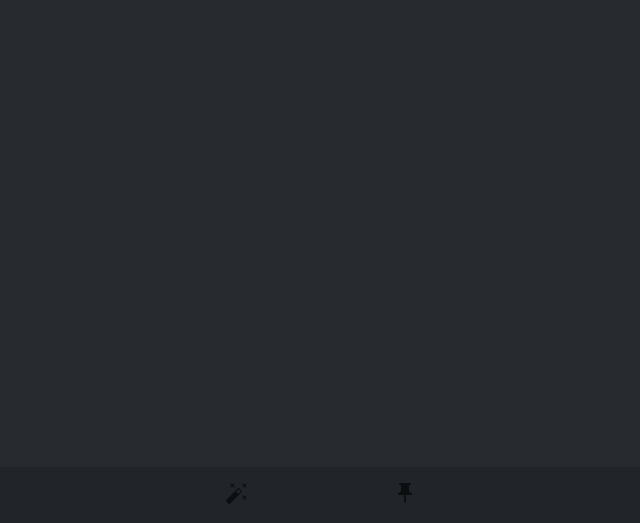
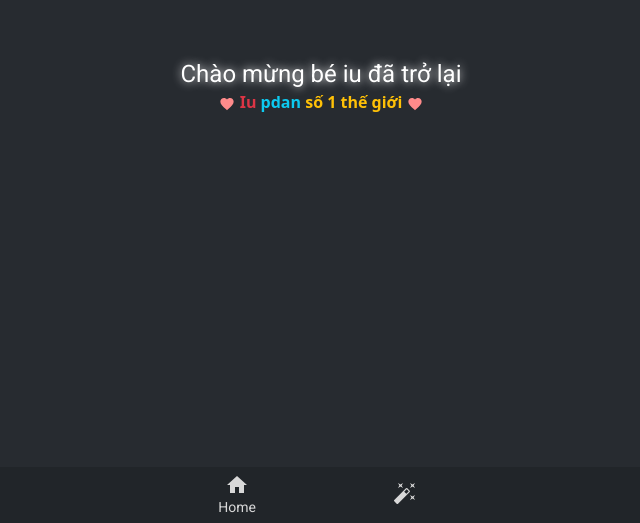
Before and after one commit to duc-tho/tikdown, a React (Create React App) app: page / in a window 1280 px wide. Before the commit this address had no page. Shown: the part 277-800 px from the top of the page, without its empty margins (319-959 px from the left). Built offline with nearby package versions, Linux system fonts and the light colour scheme.

Commit message:
Update UI

```diff
--- a/src/components/navigation/index.module.scss
+++ b/src/components/navigation/index.module.scss
@@ -3,4 +3,13 @@
      bottom: 0;
      width: 100%;
      background-color: #212529 !important;
+
+     &__button {
+          color: rgb(216, 216, 216) !important;
+          transition: .2s;
+
+          &:hover {
+               color: rgb(240, 240, 240) !important;
+          }
+     }
 }
--- a/src/components/navigation/index.tsx
+++ b/src/components/navigation/index.tsx
@@ -1,29 +1,33 @@
 import { BottomNavigation, BottomNavigationAction } from "@mui/material";
 import AutoFixHighIcon from "@mui/icons-material/AutoFixHigh";
-import PushPinIcon from '@mui/icons-material/PushPin';
-import React from "react";
+import HomeIcon from '@mui/icons-material/Home';
 import { Link } from "react-router-dom";
 import classes from "./index.module.scss";
+import React from "react";
+
+console.log(classes);
 
 const Navigation = () => {
-     const [tab, setTab] = React.useState("recents");
+     const [tab, setTab] = React.useState("home");
      const handleChange = (event: React.SyntheticEvent, newValue: string) => setTab(newValue);
 
      return (
           <BottomNavigation value={tab} onChange={handleChange} className={classes.stickyNavigation}>
+                <BottomNavigationAction
+                    className={classes.stickyNavigation__button}
+                    component={Link}
+                    to="/"
+                    label="Home"
+                    value="home"
+                    icon={<HomeIcon />}
+               />
                <BottomNavigationAction
+                    className={classes.stickyNavigation__button}
                     component={Link}
-                    to="/tiktok-downloader"
+                    to="/tool"
                     label="Công cụ"
                     value="tools"
                     icon={<AutoFixHighIcon />}
-               />
-               <BottomNavigationAction
-                    component={Link}
-                    to="/"
-                    label="Sự kiện"
-                    value="events"
-                    icon={<PushPinIcon />}
                />
           </BottomNavigation>
      );
--- a/src/pages/TiktokDownloader.tsx
+++ b/src/components/tiktok-downloader/index.tsx
@@ -5,7 +5,7 @@ import {
 } from "react-bootstrap";
 import { Alert, AlertColor, Snackbar, CircularProgress  } from '@mui/material';
 // import "./G.scss";
-import { tiktokApi } from "../services/api/tiktok.api";
+import { tiktokApi } from "../../services/api/tiktok.api";
 import ContentPasteIcon from '@mui/icons-material/ContentPaste';
 import FavoriteIcon from '@mui/icons-material/Favorite';
 
--- /dev/null
+++ b/src/pages/home/index.module.scss
@@ -0,0 +1,18 @@
+.heart {
+     animation: ranbowColor infinite 1s;
+}
+
+@keyframes ranbowColor {
+     0%,
+     100% {
+          color: #FFF;
+     }
+
+     25% {
+          color: rgb(255, 238, 139);
+     }
+
+     50% {
+          color: rgb(255, 139, 139);
+     }
+}
--- /dev/null
+++ b/src/pages/home/index.tsx
@@ -0,0 +1,36 @@
+import { Typography } from '@mui/material'
+import React, { Fragment } from 'react'
+import { Col, Container, Row } from 'react-bootstrap'
+import FavoriteIcon from '@mui/icons-material/Favorite';
+import classes from './index.module.scss';
+
+export default function Home() {
+     return (
+          <Fragment>
+               <Container className='h-100 d-flex justify-content-center align-items-center flex-column'>
+                    <Row>
+                         <Col>
+                              <Typography variant="h5" className='text-light title text-center'>Chào mừng bé iu đã trở lại</Typography>
+                              <p className="text-center">
+                                   <FavoriteIcon className={classes.heart} style={{ width: '1rem' }}/>
+                                   {" "}
+                                   <span className="fw-bold text-danger">
+                                        Iu
+                                   </span>
+                                   {" "}
+                                   <span className="fw-bold text-info">
+                                        pdan
+                                   </span>
+                                   {" "}
+                                   <span className="fw-bold text-warning">
+                                        số 1 thế giới
+                                   </span>
+                                   {" "}
+                                   <FavoriteIcon className={classes.heart} style={{ width: '1rem' }}/>
+                              </p>
+                         </Col>
+                    </Row>
+               </Container>
+          </Fragment>
+     )
+}
--- a/src/pages/master/index.tsx
+++ b/src/pages/master/index.tsx
@@ -1,7 +1,9 @@
 import React, { Component } from "react";
 import { BrowserRouter, Routes, Route } from "react-router-dom";
 import Navigation from "../../components/navigation";
-import TiktokDownloader from "../TiktokDownloader";
+import TiktokDownloader from "../../components/tiktok-downloader";
+import Home from "../home";
+import Tool from "../tool";
 import classes from "./index.module.scss";
 
 export default class Master extends Component {
@@ -11,10 +13,11 @@ export default class Master extends Component {
                     <div className={classes.wrap}>
                          <div className={classes.pageContentSection}>
                               <Routes>
-                                   <Route
-                                        path="/tiktok-downloader"
-                                        element={<TiktokDownloader />}
-                                   />
+                                   <Route index element={<Home/>}/>
+                                   <Route path="tool">
+                                        <Route index element={<Tool/>}/>
+                                        <Route path="tiktok-downloader" element={<TiktokDownloader />} />
+                                   </Route>
                               </Routes>
                          </div>
                          <Navigation />
--- /dev/null
+++ b/src/pages/tool/index.tsx
@@ -0,0 +1,27 @@
+import { Button, Typography } from '@mui/material'
+import React, { Component, Fragment } from 'react'
+import { Col, Container, Row } from 'react-bootstrap'
+import { Link } from 'react-router-dom'
+
+export class Tool extends Component {
+     render() {
+          return (
+               <Fragment>
+                    <Container className='h-100 d-flex justify-content-center align-items-center flex-column'>
+                         <Row>
+                              <Col>
+                                   <Typography variant="h5" className='text-light title text-center'>Công cụ</Typography>
+                              </Col>
+                         </Row>
+                         <Row className='mt-3'>
+                              <Link to="/tool/tiktok-downloader">
+                                   <Button variant="contained">Tải vid tiktok</Button>
+                              </Link>
+                         </Row>
+                    </Container>
+               </Fragment>
+          )
+     }
+}
+
+export default Tool
```
Also changed, not shown: src/assets/styles/global.scss (line endings or trailing spaces), src/components/tiktok-downloader/index.module.scss (added), src/pages/tool/index.module.scss (added).
